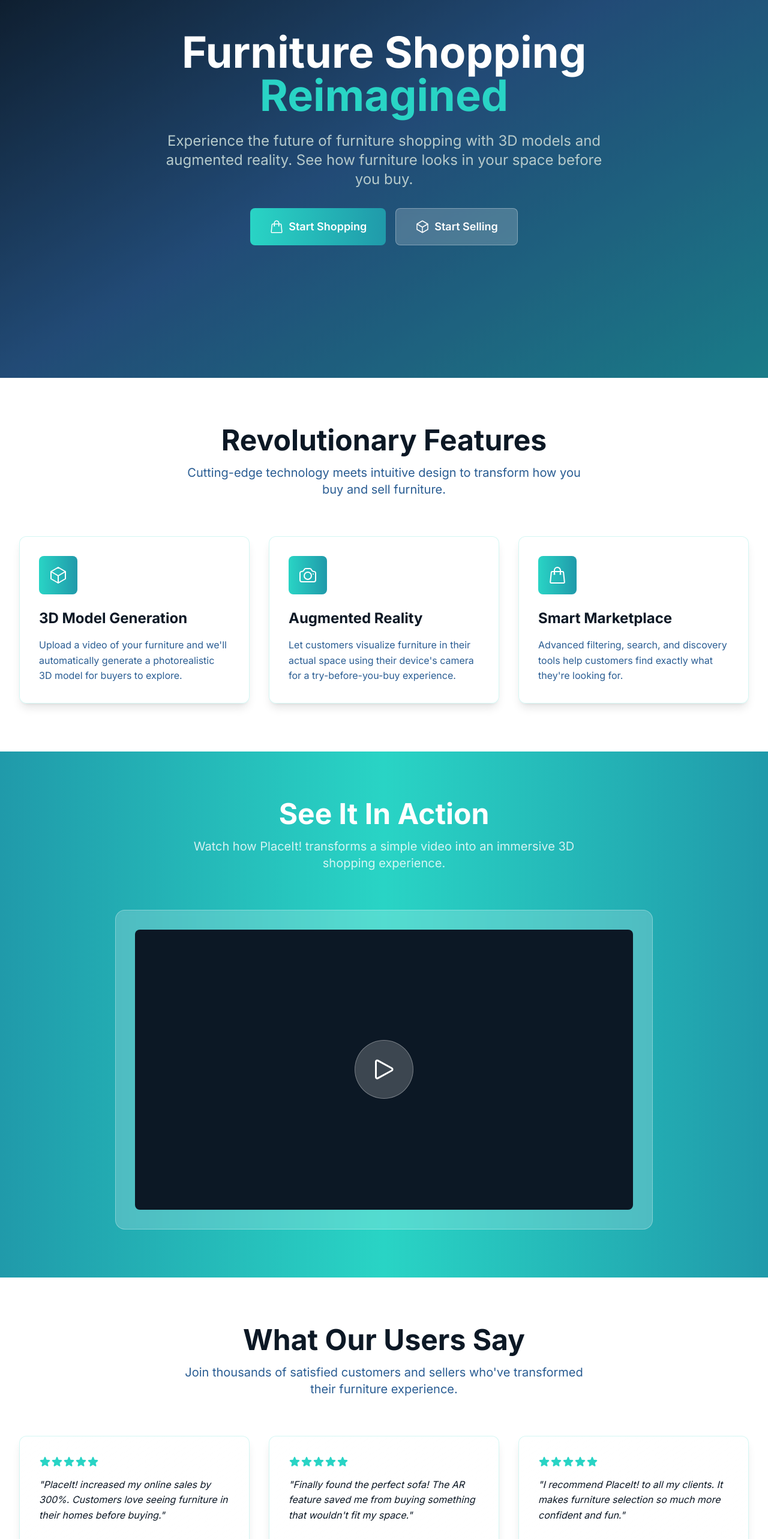
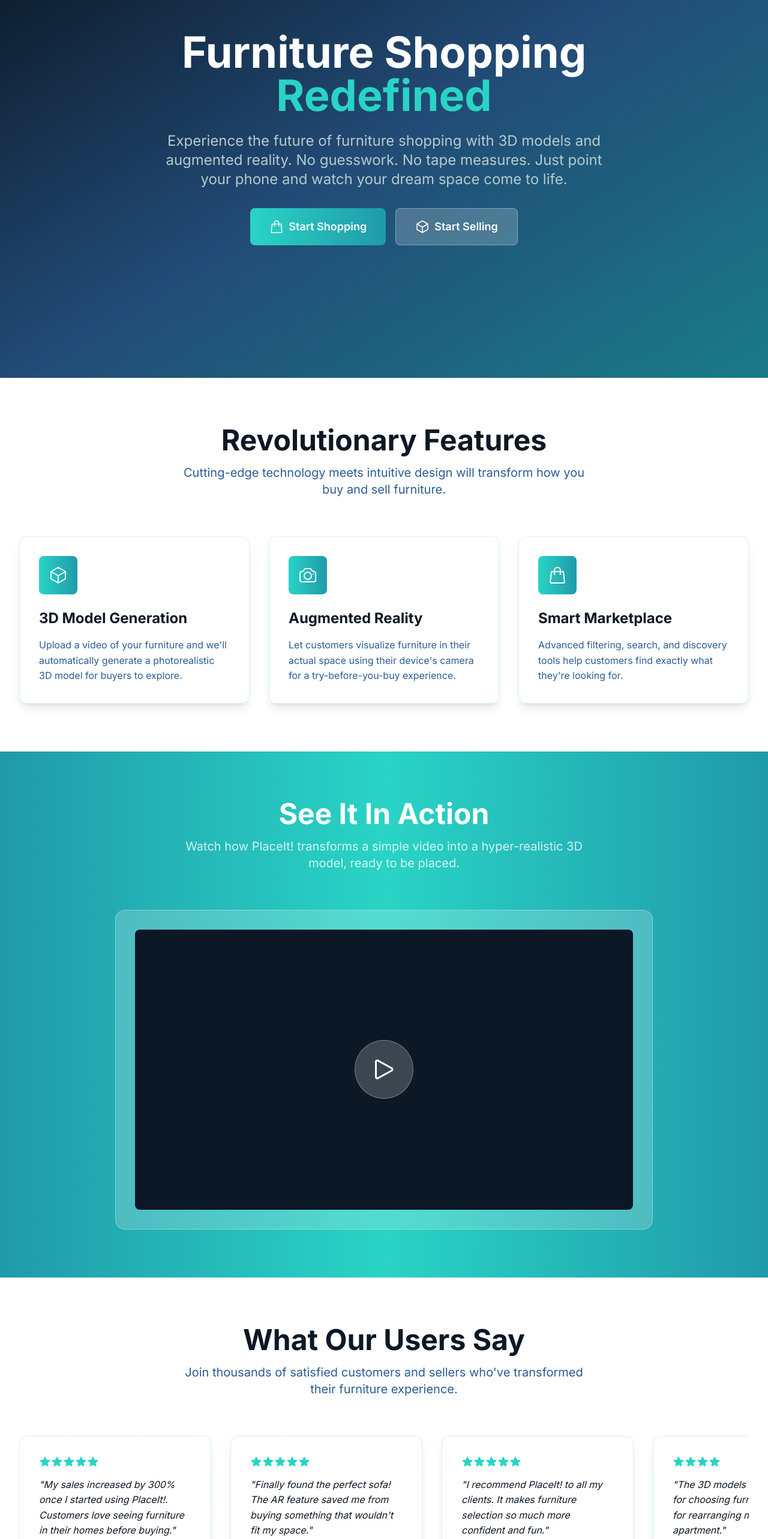
Before and after one commit to DanielWang0099/SUMMERBUILD2025-3D-AR-furniture-marketplace, a React (Vite) app in the folder PlaceIt/frontend/: page / in a window 1280 px wide. Shown: the part 234-2800 px from the top of the page at 60% size. Built offline with nearby package versions, Linux system fonts and the light colour scheme; no server answers.

Commit message:
Small visual changes to header + home page
Made changes to header positions Changed some descriptions
Added new testimonials w navigation bar
Added new Scroll to Top button in layout to appear on all pages

```diff
--- a/PlaceIt/frontend/src/components/Layout/Header.jsx
+++ b/PlaceIt/frontend/src/components/Layout/Header.jsx
@@ -47,7 +47,7 @@ const Header = () => {
     <header className="relative bg-gradient-to-r from-[#0c1825] via-[#2a5d93] to-[#209aaa] shadow-lg">
       <div className="absolute inset-0 bg-black/10 backdrop-blur-sm"></div>
       <div className="relative max-w-7xl mx-auto px-4 sm:px-6 lg:px-8">
-        <div className="flex justify-between items-center h-16">
+        <div className="flex items-center h-16">
           {/* Logo */}
           <div className="flex-shrink-0">
             <Link to="/" className="flex items-center space-x-2">
@@ -61,7 +61,7 @@ const Header = () => {
           </div>
 
           {/* Desktop Navigation */}
-          <nav className="hidden md:flex space-x-8">
+          <nav className="hidden md:flex space-x-6 ml-10">
             {navigation.map((item) => (
               <Link
                 key={item.name}
@@ -71,8 +71,10 @@ const Header = () => {
                 {item.name}
               </Link>
             ))}
-          </nav>          {/* Desktop Right Side */}
-          <div className="hidden md:flex items-center space-x-4">
+          </nav>    {/* Spacer pushes cart/login to the right */}
+          <div className="flex-1"></div>
+                    {/* Desktop Right Side */}
+          <div className="hidden md:flex items-center space-x-12">
             {/* Cart Button */}
             <button
               onClick={() => navigate('/cart')}
--- a/PlaceIt/frontend/src/components/Layout/Layout.jsx
+++ b/PlaceIt/frontend/src/components/Layout/Layout.jsx
@@ -1,7 +1,18 @@
+import {useState, useEffect} from 'react';
 import Header from './Header';
 import Footer from './Footer';
 
 const Layout = ({ children }) => {
+  const [showScrollTop, setShowScrollTop]=useState(false);
+
+  useEffect(() => {
+    const onScroll = () => setShowScrollTop(window.scrollY >300);
+    window.addEventListener('scroll', onScroll);
+    return () => window.removeEventListener('scroll', onScroll);
+  }, []);
+  const handleScrollTop = () => {
+    window.scrollTo({ top: 0, behavior: 'smooth' });
+  };
   return (
     <div className="min-h-screen flex flex-col">
       <Header />
@@ -9,6 +20,15 @@ const Layout = ({ children }) => {
         {children}
       </main>
       <Footer />
+      {showScrollTop && (
+        <button
+          onClick={handleScrollTop}
+          className="fixed bottom-8 right-8 z-50 bg-[#29d4c5] text-white p-3 rounded-full shadow-lg hover:bg-[#209aaa] transition-colors"
+          aria-label="Scroll to top"
+        >
+          ↑
+        </button>
+      )}
     </div>
   );
 };
--- a/PlaceIt/frontend/src/pages/Home.jsx
+++ b/PlaceIt/frontend/src/pages/Home.jsx
@@ -34,13 +34,13 @@ const Home = () => {
   const testimonials = [
     {
       name: "Sarah Chen",
-      role: "Furniture Store Owner",
-      content: "PlaceIt! increased my online sales by 300%. Customers love seeing furniture in their homes before buying.",
+      role: "Furniture Store Owner, PlaceIt! Merchant",
+      content: "My sales increased  by 300% once I started using PlaceIt!. Customers love seeing furniture in their homes before buying.",
       rating: 5
     },
     {
       name: "Mike Rodriguez",
-      role: "Home Buyer",
+      role: "Home Owner",
       content: "Finally found the perfect sofa! The AR feature saved me from buying something that wouldn't fit my space.",
       rating: 5
     },
@@ -48,6 +48,18 @@ const Home = () => {
       name: "Emma Thompson",
       role: "Interior Designer",
       content: "I recommend PlaceIt! to all my clients. It makes furniture selection so much more confident and fun.",
+      rating: 5
+    },
+    {
+      name: "David Lee",
+      role: "Home Owner",
+      content: "The 3D models are so helpful for choosing furniture especially for rearranging my new apartment.",
+      rating: 4
+    },
+    {
+      name: "Tommy Ngyuen",
+      role: "Collector",
+      content: "PlaceIt! makes it so easy to find interesting pieces that fit the rest of my collection. I can never go back to traditional browsing",
       rating: 5
     }
   ];
@@ -65,11 +77,11 @@ const Home = () => {
           >
             <h1 className="text-5xl md:text-7xl font-bold text-white mb-6">
               Furniture Shopping
-              <span className="block text-[#29d4c5]">Reimagined</span>
+              <span className="block text-[#29d4c5]">Redefined</span>
             </h1>
             <p className="text-xl md:text-2xl text-[#b6cacb] mb-8 max-w-3xl mx-auto">
               Experience the future of furniture shopping with 3D models and augmented reality.
-              See how furniture looks in your space before you buy.
+              No guesswork. No tape measures. Just point your phone and watch your dream space come to life.
             </p>
             <div className="flex flex-col sm:flex-row gap-4 justify-center">
               <Link
@@ -99,7 +111,7 @@ const Home = () => {
               Revolutionary Features
             </h2>
             <p className="text-xl text-[#2a5d93] max-w-2xl mx-auto">
-              Cutting-edge technology meets intuitive design to transform how you buy and sell furniture.
+              Cutting-edge technology meets intuitive design will transform how you buy and sell furniture.
             </p>
           </div>
 
@@ -131,7 +143,7 @@ const Home = () => {
               See It In Action
             </h2>
             <p className="text-xl text-white/80 max-w-2xl mx-auto">
-              Watch how PlaceIt! transforms a simple video into an immersive 3D shopping experience.
+              Watch how PlaceIt! transforms a simple video into a hyper-realistic 3D model, ready to be placed.
             </p>
           </div>
 
@@ -169,14 +181,14 @@ const Home = () => {
             </p>
           </div>
 
-          <div className="grid grid-cols-1 md:grid-cols-3 gap-8">
+          <div className="flex overflow-x-auto overflow-y-hidden space-x-8 pb-4 snap-x snap-mandatory">
             {testimonials.map((testimonial, index) => (
               <motion.div
                 key={testimonial.name}
                 initial={{ opacity: 0, y: 20 }}
                 whileInView={{ opacity: 1, y: 0 }}
-                transition={{ duration: 0.6, delay: index * 0.2 }}
-                className="bg-gradient-to-br from-white/60 to-white/40 backdrop-blur-sm border border-[#29d4c5]/20 rounded-xl p-8 shadow-lg"
+
+                className="min-w-[320px] max-w-xs flex-shrink-0 bg-gradient-to-br from-white/60 to-white/40 backdrop-blur-sm border border-[#29d4c5]/20 rounded-xl p-8 shadow-lg snap-center"
               >
                 <div className="flex items-center mb-4">
                   {[...Array(testimonial.rating)].map((_, i) => (
```
Also changed, not shown: 1 other file (tests, documents, lock files or other folders).
